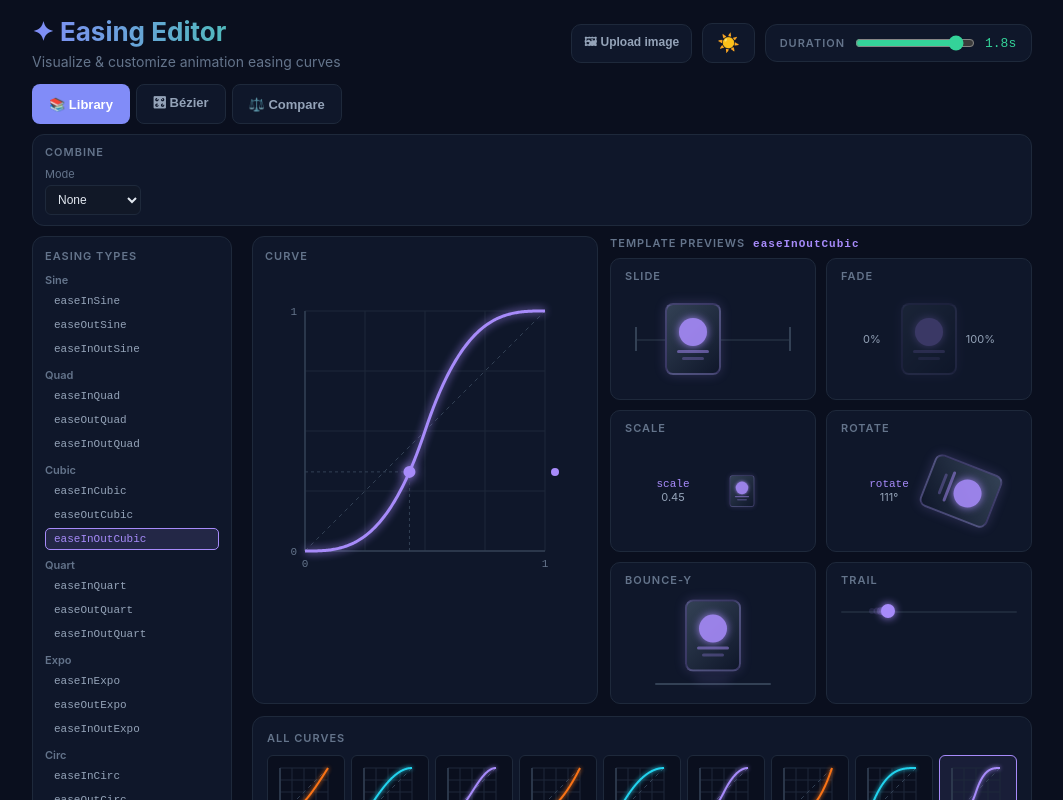
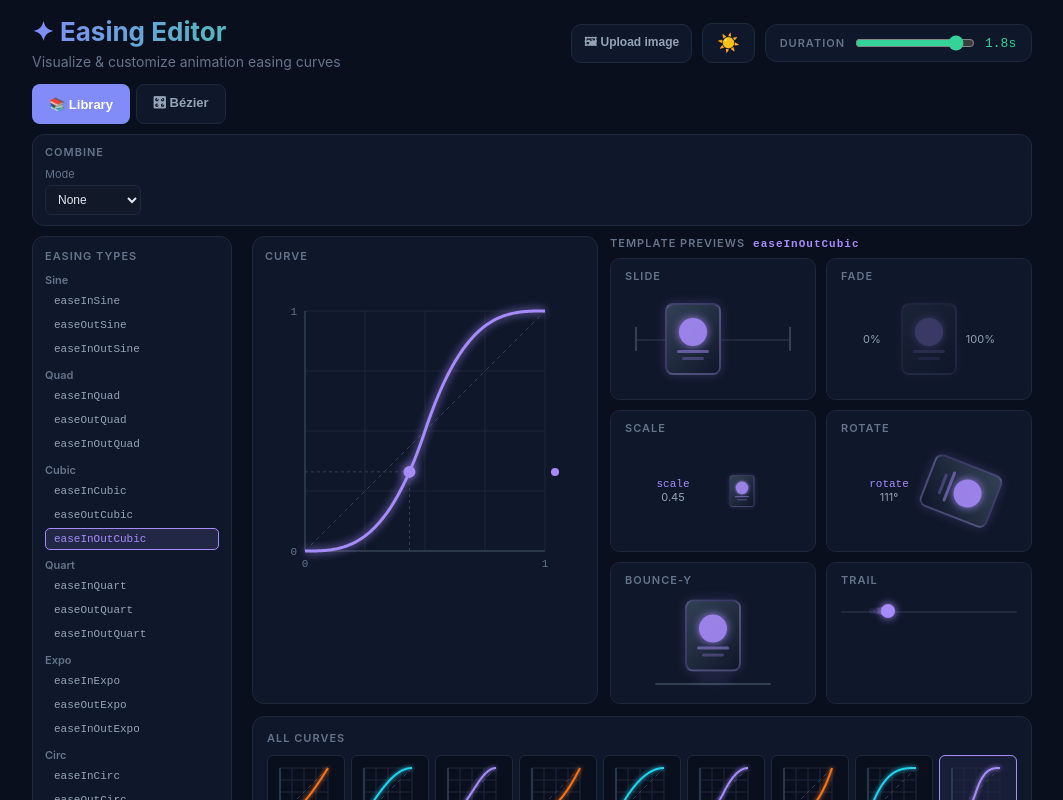
Before and after one commit to TobiasRyttlinger/Easing-Editor, a React (Vite) app: page / in a window 1280 px wide. Shown: the top 800 px of the page, without its empty margins (108-1171 px from the left). Built offline with nearby package versions, Linux system fonts and the light colour scheme.

Commit message:
remove the old compare tab

```diff
--- a/easing-editor.tsx
+++ b/easing-editor.tsx
@@ -478,7 +478,7 @@ export default function App() {
 
   const [selected, setSelected] = useState("easeInOutCubic");
   const [cp, setCp] = useState([0.25, 0.1, 0.25, 1.0]);
-  const [tab, setTab] = useState<"library" | "bezier" | "compare">("library");
+  const [tab, setTab] = useState<"library" | "bezier">("library");
 
   const [mode, setMode] = useState<CombineMode>("none");
   const [secondary, setSecondary] = useState("easeOutBounce");
@@ -496,7 +496,6 @@ export default function App() {
   const activeColor = mode !== "none" ? "#f59e0b" : getColor(selected);
 
   const allNames = [...Object.values(categories).flat(), "linear", "customCubicBezier"];
-  const comparePicks = ["easeInCubic", "easeOutCubic", "easeInOutCubic", "easeInElastic", "easeOutBounce", "easeInBack"];
 
   const selectStyle: React.CSSProperties = {
     background: th.inputBg, color: th.text, border: `1px solid ${th.border}`,
@@ -558,7 +557,7 @@ export default function App() {
 
         {/* Tabs */}
         <div style={{ display: "flex", gap: 6, marginBottom: 10 }}>
-          {(["library", "bezier", "compare"] as const).map(id => (
+          {(["library", "bezier"] as const).map(id => (
             <button key={id} onClick={() => setTab(id)} style={{
               padding: "8px 16px", borderRadius: 8, cursor: "pointer", fontSize: 13, fontWeight: 600,
               background: tab === id ? "#818cf8" : th.panel,
@@ -566,7 +565,7 @@ export default function App() {
               border: `1px solid ${tab === id ? "transparent" : th.border}`,
               transition: "all 0.2s",
             } as React.CSSProperties}>
-              {id === "library" ? "📚 Library" : id === "bezier" ? "🎛 Bézier" : "⚖️ Compare"}
+              {id === "library" ? "📚 Library" : "🎛 Bézier"}
             </button>
           ))}
         </div>
@@ -734,33 +733,6 @@ export default function App() {
             </div>
           </div>
         )}
-
-        {/* Compare Tab */}
-        {tab === "compare" && (
-          <div>
-            <div style={{ fontSize: 13, color: th.textMuted, marginBottom: 12 }}>Comparing 6 common easing curves — click any to open in Library</div>
-            <div style={{ display: "grid", gridTemplateColumns: "repeat(auto-fill, minmax(240px, 1fr))", gap: 12 }}>
-              {comparePicks.map(n => {
-                const fn = easings[n];
-                const col = getColor(n);
-                return (
-                  <div key={n} onClick={() => { setSelected(n); setTab("library"); }} style={{
-                    ...panel(), padding: 10, cursor: "pointer", transition: "border-color 0.2s",
-                  }}
-                    onMouseEnter={e => (e.currentTarget.style.borderColor = col)}
-                    onMouseLeave={e => (e.currentTarget.style.borderColor = th.border)}>
-                    <div style={{ fontSize: 11, color: col, fontFamily: "monospace", marginBottom: 6, fontWeight: 600 }}>{n}</div>
-                    <EasingCurve fn={fn} color={col} width={220} height={160} animated duration={duration} th={th} />
-                    <div style={{ marginTop: 8 }}>
-                      <TrailPreview fn={fn} color={col} duration={duration} th={th} />
-                    </div>
-                  </div>
-                );
-              })}
-            </div>
-          </div>
-        )}
-
       </div>
     </div>
   );
```
